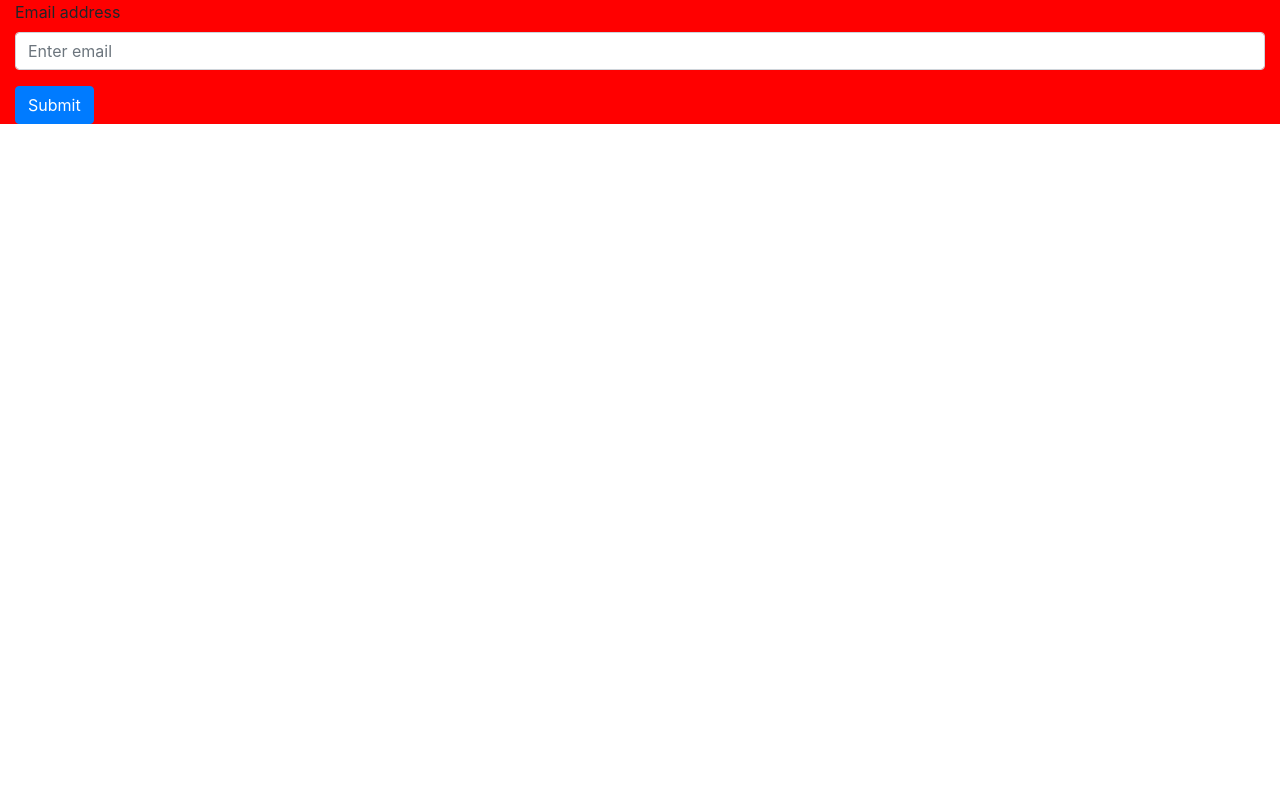
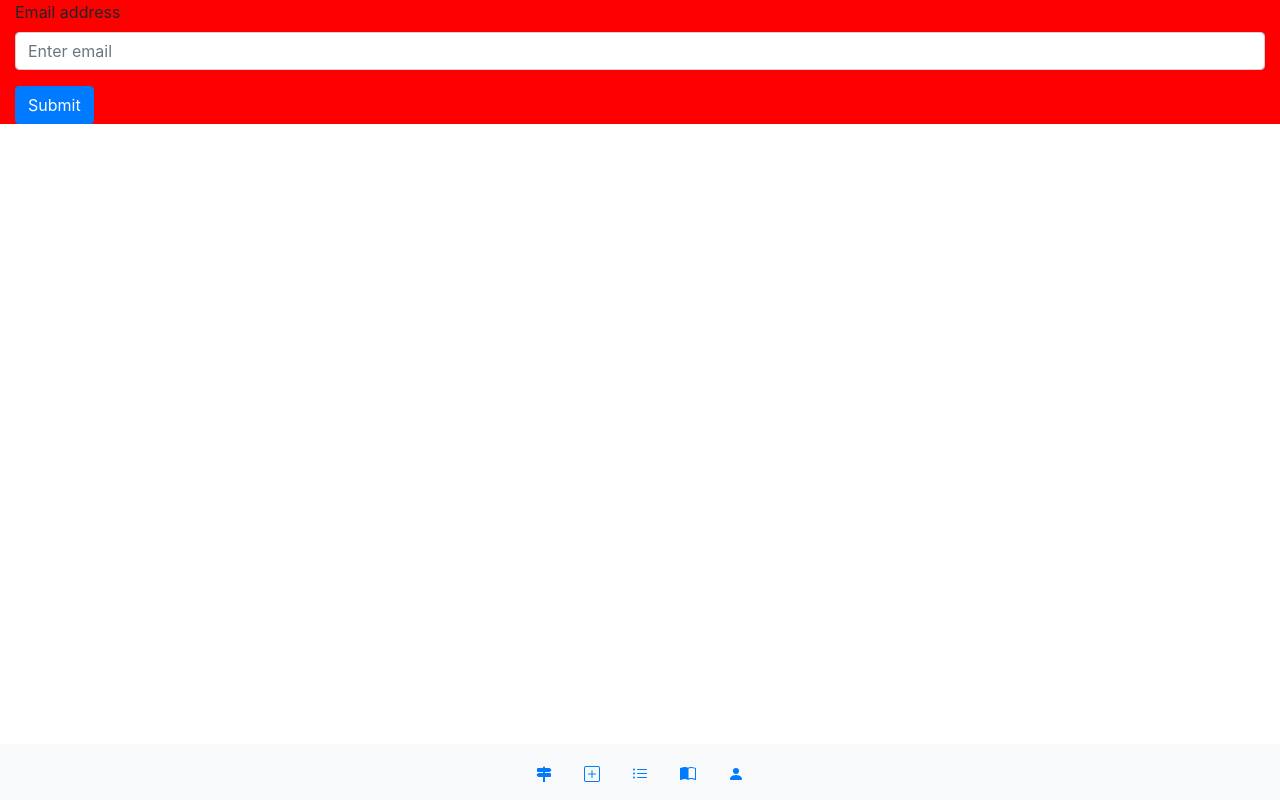
Before and after one commit to ohtu2021satoja/SatojaREKO, a React (Create React App) app in the folder client/: page / in a window 1280 px wide. Built offline with nearby package versions, Linux system fonts and the light colour scheme.

Commit message:
Add Navbar with icons

```diff
--- a/client/src/components/App.js
+++ b/client/src/components/App.js
@@ -2,6 +2,7 @@ import "./App.css";
 import Row from "react-bootstrap/Row";
 import Container from "react-bootstrap/Container";
 import LoginForm from "./LoginForm";
+import NavigationBar from "./NavigationBar";
 
 const App = () => {
   return (
@@ -9,6 +10,7 @@ const App = () => {
       <Row>
         <LoginForm />
       </Row>
+      <NavigationBar />
     </Container>
   );
 };
--- /dev/null
+++ b/client/src/components/NavigationBar.js
@@ -0,0 +1,82 @@
+import Navbar from "react-bootstrap/Navbar";
+import Nav from "react-bootstrap/Nav";
+
+const NavigationBar = () => {
+  return (
+    <div>
+      <Navbar
+        className="justify-content-center"
+        bg="light"
+        expand="lg"
+        fixed="bottom"
+      >
+        <Nav.Link href="#home">
+          <svg
+            xmlns="http://www.w3.org/2000/svg"
+            width="16"
+            height="16"
+            fill="currentColor"
+            class="bi bi-signpost-2-fill"
+            viewBox="0 0 16 16"
+          >
+            <path d="M7.293.707A1 1 0 0 0 7 1.414V2H2a1 1 0 0 0-1 1v2a1 1 0 0 0 1 1h5v1H2.5a1 1 0 0 0-.8.4L.725 8.7a.5.5 0 0 0 0 .6l.975 1.3a1 1 0 0 0 .8.4H7v5h2v-5h5a1 1 0 0 0 1-1V8a1 1 0 0 0-1-1H9V6h4.5a1 1 0 0 0 .8-.4l.975-1.3a.5.5 0 0 0 0-.6L14.3 2.4a1 1 0 0 0-.8-.4H9v-.586A1 1 0 0 0 7.293.707z" />
+          </svg>
+        </Nav.Link>
+        <Nav.Link href="#new">
+          <svg
+            xmlns="http://www.w3.org/2000/svg"
+            width="16"
+            height="16"
+            fill="currentColor"
+            class="bi bi-plus-square"
+            viewBox="0 0 16 16"
+          >
+            <path d="M14 1a1 1 0 0 1 1 1v12a1 1 0 0 1-1 1H2a1 1 0 0 1-1-1V2a1 1 0 0 1 1-1h12zM2 0a2 2 0 0 0-2 2v12a2 2 0 0 0 2 2h12a2 2 0 0 0 2-2V2a2 2 0 0 0-2-2H2z" />
+            <path d="M8 4a.5.5 0 0 1 .5.5v3h3a.5.5 0 0 1 0 1h-3v3a.5.5 0 0 1-1 0v-3h-3a.5.5 0 0 1 0-1h3v-3A.5.5 0 0 1 8 4z" />
+          </svg>
+        </Nav.Link>
+        <Nav.Link href="#products">
+          <svg
+            xmlns="http://www.w3.org/2000/svg"
+            width="16"
+            height="16"
+            fill="currentColor"
+            class="bi bi-list-ul"
+            viewBox="0 0 16 16"
+          >
+            <path
+              fill-rule="evenodd"
+              d="M5 11.5a.5.5 0 0 1 .5-.5h9a.5.5 0 0 1 0 1h-9a.5.5 0 0 1-.5-.5zm0-4a.5.5 0 0 1 .5-.5h9a.5.5 0 0 1 0 1h-9a.5.5 0 0 1-.5-.5zm0-4a.5.5 0 0 1 .5-.5h9a.5.5 0 0 1 0 1h-9a.5.5 0 0 1-.5-.5zm-3 1a1 1 0 1 0 0-2 1 1 0 0 0 0 2zm0 4a1 1 0 1 0 0-2 1 1 0 0 0 0 2zm0 4a1 1 0 1 0 0-2 1 1 0 0 0 0 2z"
+            />
+          </svg>
+        </Nav.Link>
+        <Nav.Link href="#orders">
+          <svg
+            xmlns="http://www.w3.org/2000/svg"
+            width="16"
+            height="16"
+            fill="currentColor"
+            class="bi bi-book-half"
+            viewBox="0 0 16 16"
+          >
+            <path d="M8.5 2.687c.654-.689 1.782-.886 3.112-.752 1.234.124 2.503.523 3.388.893v9.923c-.918-.35-2.107-.692-3.287-.81-1.094-.111-2.278-.039-3.213.492V2.687zM8 1.783C7.015.936 5.587.81 4.287.94c-1.514.153-3.042.672-3.994 1.105A.5.5 0 0 0 0 2.5v11a.5.5 0 0 0 .707.455c.882-.4 2.303-.881 3.68-1.02 1.409-.142 2.59.087 3.223.877a.5.5 0 0 0 .78 0c.633-.79 1.814-1.019 3.222-.877 1.378.139 2.8.62 3.681 1.02A.5.5 0 0 0 16 13.5v-11a.5.5 0 0 0-.293-.455c-.952-.433-2.48-.952-3.994-1.105C10.413.809 8.985.936 8 1.783z" />
+          </svg>
+        </Nav.Link>
+        <Nav.Link href="#profile">
+          <svg
+            xmlns="http://www.w3.org/2000/svg"
+            width="16"
+            height="16"
+            fill="currentColor"
+            class="bi bi-person-fill"
+            viewBox="0 0 16 16"
+          >
+            <path d="M3 14s-1 0-1-1 1-4 6-4 6 3 6 4-1 1-1 1H3zm5-6a3 3 0 1 0 0-6 3 3 0 0 0 0 6z" />
+          </svg>
+        </Nav.Link>
+      </Navbar>
+    </div>
+  );
+};
+
+export default NavigationBar;
```
Also changed, not shown: 1 other file (tests, documents, lock files or other folders).
